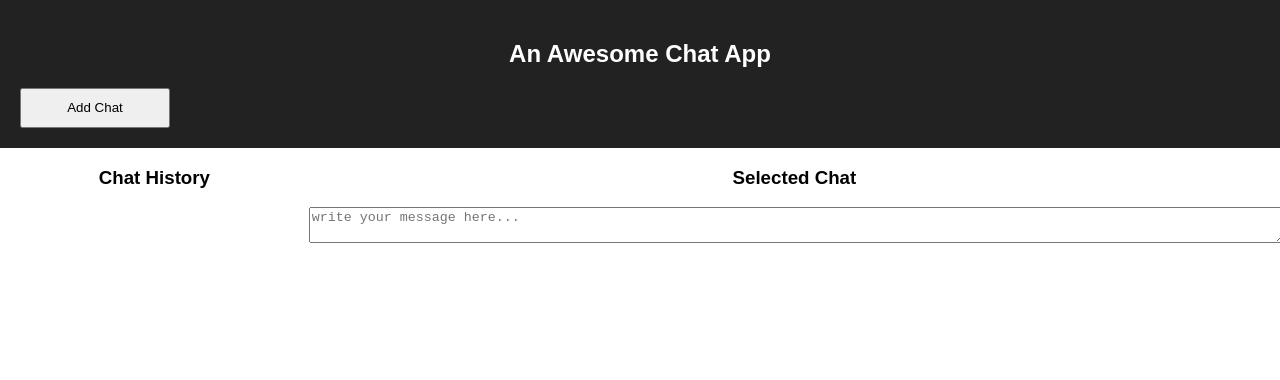
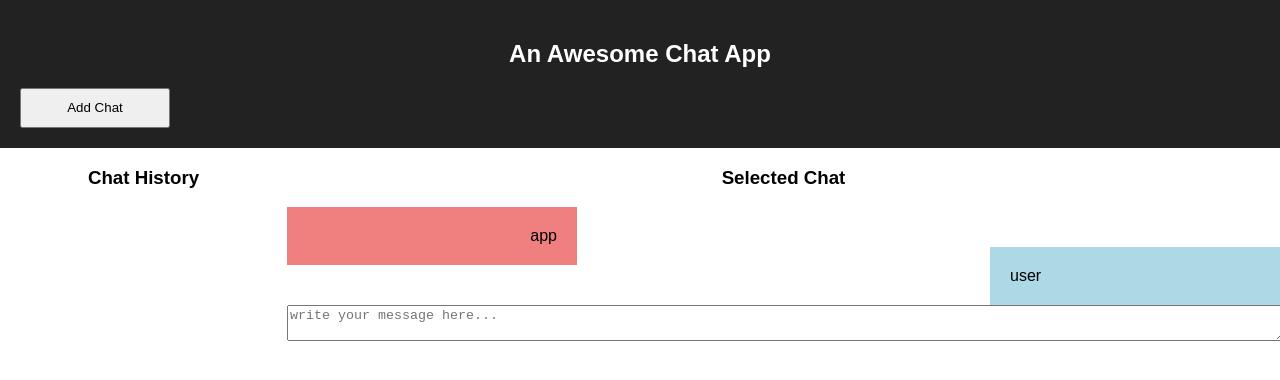
Before and after one commit to NickCain/conversocial-tech-test, a React (Create React App) app: page / in a window 1280 px wide. Shown: the top 380 px of the page. Built offline with nearby package versions, Linux system fonts and the light colour scheme.

Commit message:
Create Chat message for different types either app or user

```diff
--- a/src/components/ChatMessage/ChatMessage.css
+++ b/src/components/ChatMessage/ChatMessage.css
@@ -0,0 +1,25 @@
+.Chat-message {
+    width: 100%;
+    height: 40px;
+}
+
+.Chat-message.user {
+    text-align: left;
+}
+
+.Chat-message.user .message {
+    float: right;
+    background: lightblue;
+    width: 250px;
+    padding: 20px;
+}
+
+.Chat-message.app {
+    text-align: right;
+}
+
+.Chat-message.app .message {
+    background: lightcoral;
+    width: 250px;
+    padding: 20px;
+}
--- a/src/components/ChatMessage/ChatMessage.js
+++ b/src/components/ChatMessage/ChatMessage.js
@@ -4,10 +4,23 @@ import './ChatMessage.css';
 
 class ChatMessage extends Component {
   render() {
-    const { message } = this.props;
+    const { type, message } = this.props;
+
+    if (type === 'app') {
+      return (
+        <div className="Chat-message app">
+          <div className="message">
+            {message}
+          </div>
+        </div>
+      );
+    }
+
     return (
-      <div className="Chat-message">
-        {message}
+      <div className="Chat-message user">
+        <div className="message">
+          {message}
+        </div>
       </div>
     );
   }
--- a/src/components/SelectedChat/SelectedChat.js
+++ b/src/components/SelectedChat/SelectedChat.js
@@ -1,14 +1,21 @@
 import React, { Component } from 'react';
 
 import TextBox from  '../../components/TextBox/TextBox';
+import ChatMessage from '../../components/ChatMessage/ChatMessage';
 
 import './SelectedChat.css';
 
 class SelectedChat extends Component {
   render() {
+    const { message } = this.props;
     return (
       <div className="Selected-chat">
         <h3>Selected Chat</h3>
+
+        <ChatMessage type="app" message='app'/>
+
+        <ChatMessage type="user" message='user'/>
+
         <TextBox/>
       </div>
     );
--- /dev/null
+++ b/src/reducers/chatReducer.js
@@ -0,0 +1,3 @@
+/**
+ * Created by Nick on 07/06/2017.
+ */
```
Also changed, not shown: 2 other files (tests, documents, lock files or other folders).
